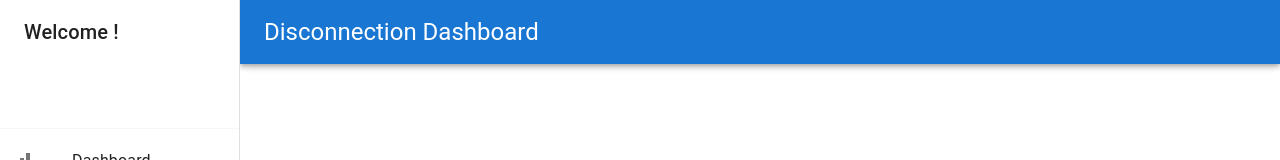
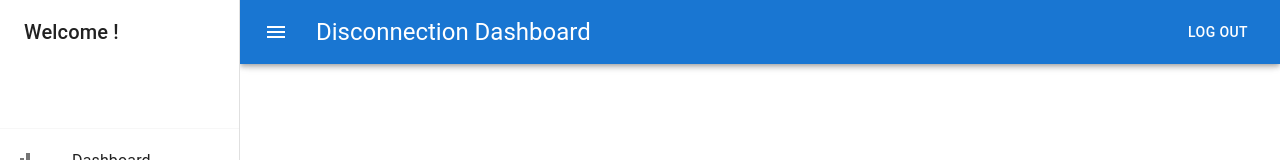
Before and after one commit to mravi-dev/frontend, a React (Create React App) app: page /dashboard/tasks in a window 1280 px wide. Shown: the top 160 px of the page. Built offline with nearby package versions, Linux system fonts and the light colour scheme.

Commit message:
removed csv package

```diff
--- a/package.json
+++ b/package.json
@@ -13,8 +13,9 @@
     "@testing-library/user-event": "^13.5.0",
     "axios": "^0.27.2",
     "bootstrap": "^5.2.0",
+    "csv": "^6.2.0",
     "react": "^18.2.0",
-    "react-csv-reader": "^3.5.0",
+    "react-bootstrap": "^2.5.0",
     "react-dom": "^18.2.0",
     "react-router-dom": "^6.3.0",
     "react-scripts": "5.0.1",
--- a/src/Components/CSVImport.jsx
+++ /dev/null
@@ -1,28 +0,0 @@
-import React from "react";
-import CSVReader from "react-csv-reader";
-
-
-const handleForce = (data, fileInfo) => console.log(data, fileInfo);
-
-const papaparseOptions = {
-  header: true,
-  dynamicTyping: true,
-  skipEmptyLines: true,
-  transformHeader: (header) => header.toLowerCase().replace(/\W/g, "_"),
-};
-
-
-const CSVImport = () => {
-  return (
-    <div className="container">
-    <CSVReader
-      cssClass="react-csv-input"
-      label="Upload File"
-      onFileLoaded={handleForce}
-      parserOptions={papaparseOptions}
-    />
-  </div>
-  )
-}
-
-export default CSVImport
--- a/src/Components/Navbar.jsx
+++ b/src/Components/Navbar.jsx
@@ -1,5 +1,6 @@
 import React from "react";
-import { AppBar, Toolbar, Typography } from "@mui/material";
+import { AppBar, Toolbar, Typography, IconButton, Button } from "@mui/material";
+import MenuIcon from '@mui/icons-material/Menu';
 
 const Navbar = () => {
   const drawerWidth = 240;
@@ -9,9 +10,19 @@ const Navbar = () => {
       sx={{ width: `calc(100% - ${drawerWidth}px)`, ml: `${drawerWidth}px` }}
     >
       <Toolbar>
-        <Typography variant="h5" noWrap component="div">
+      <IconButton
+            size="large"
+            edge="start"
+            color="inherit"
+            aria-label="menu"
+            sx={{ mr: 2 }}
+          >
+            <MenuIcon />
+          </IconButton>
+        <Typography variant="h5" noWrap component="div" sx={{ flexGrow: 1 }}>
           Disconnection Dashboard
         </Typography>
+        <Button href="/" sx={{color: "white" , "&:hover": {color: "white", backgroundColor:"red"}, }}>Log Out</Button>
       </Toolbar>
     </AppBar>
   );
--- a/src/Components/Task.jsx
+++ b/src/Components/Task.jsx
@@ -1,7 +1,6 @@
 import React from "react";
 import ConsumerTable from "../Components/ConsumerTable";
 import { Button, Toolbar, Box } from "@mui/material";
-import CSVImport from "../Components/CSVImport";
 
 const Task = () => {
   return (
@@ -29,7 +28,6 @@ const Task = () => {
       {/* Table */}
       <ConsumerTable />
 
-
       {/* Assign Button */}
       <Toolbar sx={{ textAlign: "right" }}>
         <Button
@@ -42,7 +40,6 @@ const Task = () => {
         >
           Assign
         </Button>
-        <CSVImport />
       </Toolbar>
     </Box>
   );
```
Also changed, not shown: 1 other file (tests, documents, lock files or other folders).
